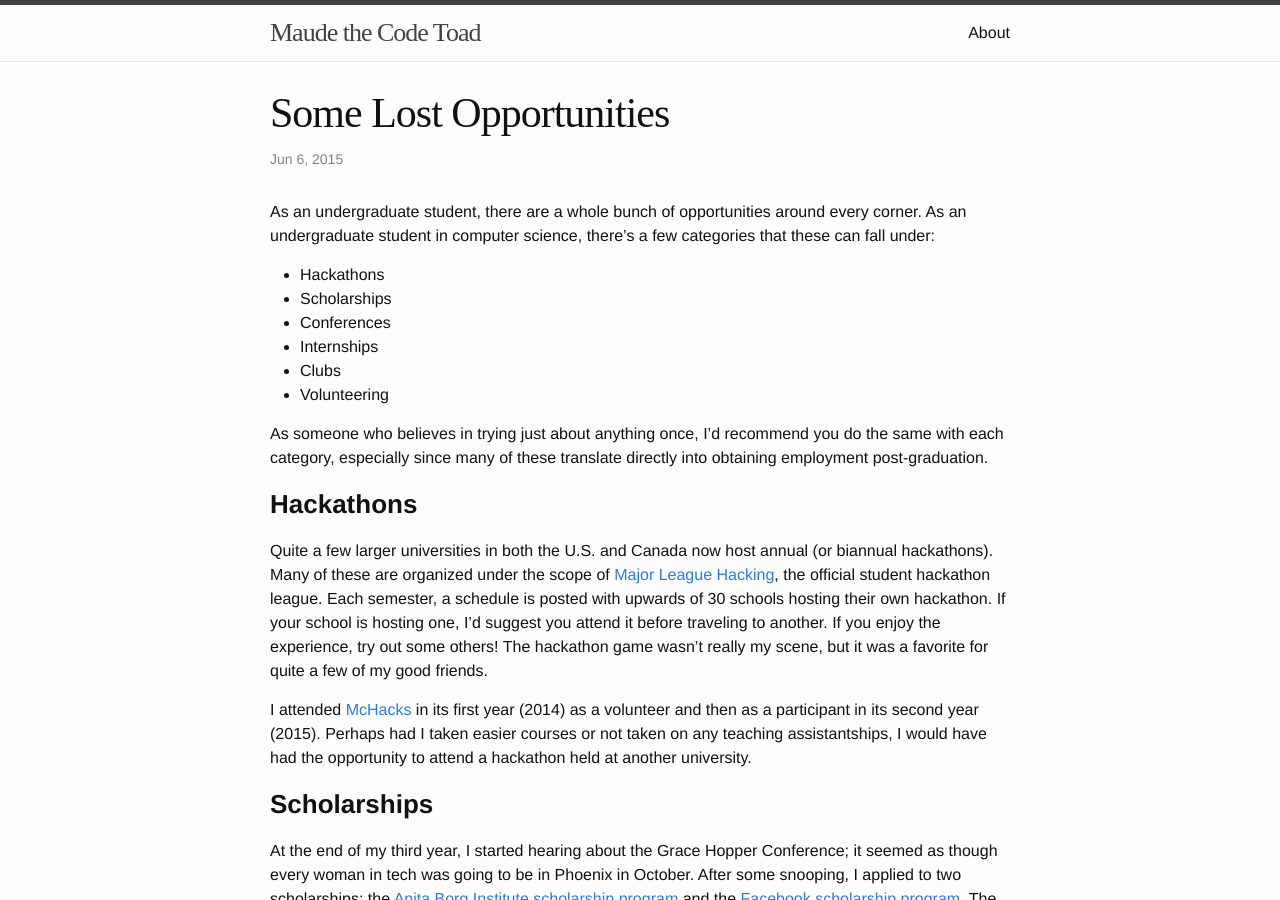
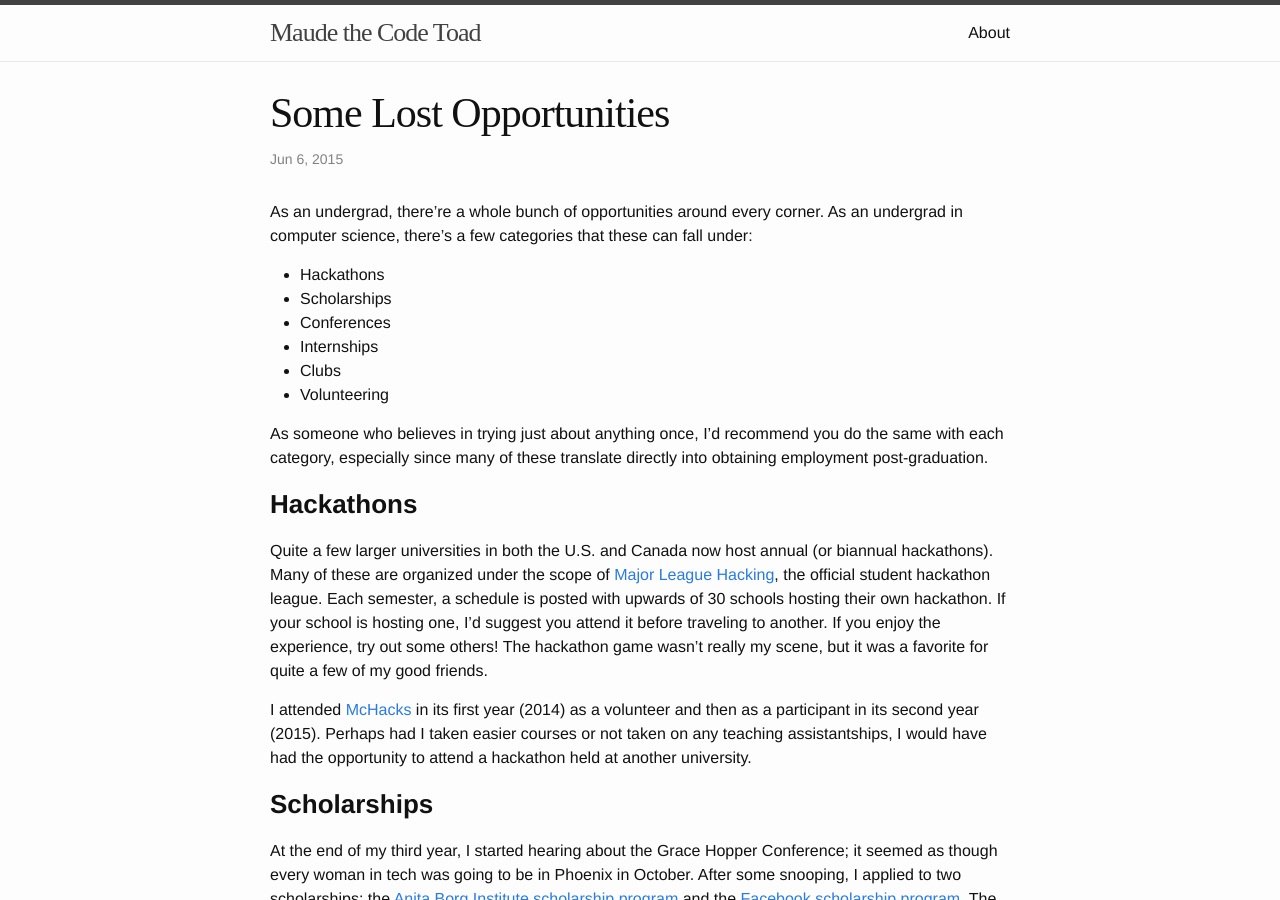
Before and after one commit to qcmaude/qcmaude.github.io, a Jekyll site: the page built from _posts/2015-06-06-lost.markdown, in a window 1280 px wide and 900 px high. Built offline with Jekyll 4.4.1, drawn with Linux system fonts in a browser that asks for light colours; some web fonts are replaced; some of the changed text lies outside the part shown.

Commit message:
New post

```diff
--- a/_posts/2015-05-16-microbiology-to-software-baby-boomer-advice.markdown
+++ b/_posts/2015-05-16-microbiology-to-software-baby-boomer-advice.markdown
@@ -1,6 +1,6 @@
 ---
 layout: post
-title:  "From Microbiology to Software Engineering & the Wisdom of a Baby Boomer"
+title:  "From Biology to Software & the Wisdom of a Baby Boomer"
 date:   2015-05-16 20:41:23
 categories: computer science advice university
 ---
--- a/_posts/2015-06-06-lost.markdown
+++ b/_posts/2015-06-06-lost.markdown
@@ -2,10 +2,10 @@
 layout: post
 title:  "Some Lost Opportunities"
 date:   2015-06-06 20:41:23
-categories: McGill university
+categories: McGill university opportunities hackathons internships
 ---
 
-As an undergraduate student, there are a whole bunch of opportunities around every corner. As an undergraduate student in computer science, there's a few categories that these can fall under:
+As an undergrad, there're a whole bunch of opportunities around every corner. As an undergrad in computer science, there's a few categories that these can fall under:
 
 + Hackathons
 + Scholarships
```
Also changed, not shown: other parts of _posts/2015-06-06-lost.markdown (+2 -0 lines), _posts/2015-06-12-plagiarism.markdown (added, +24 -0 lines).
